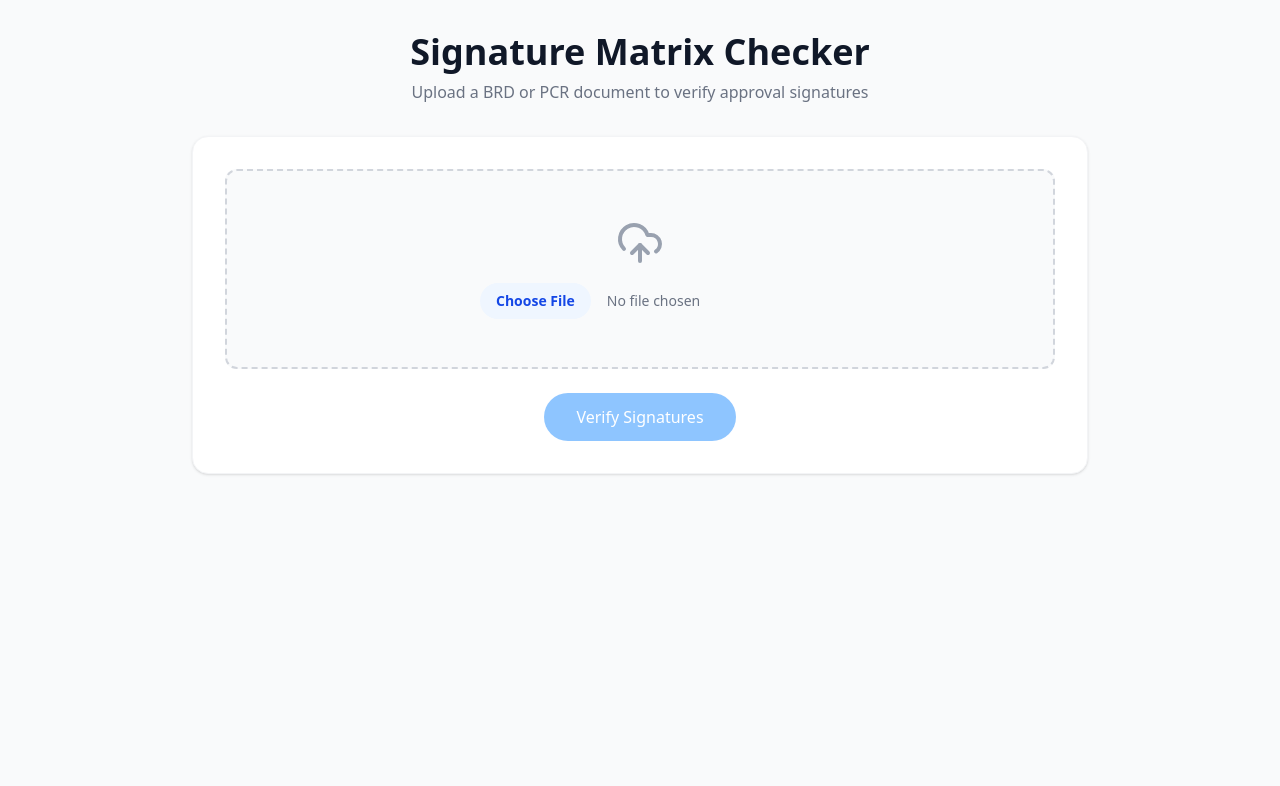
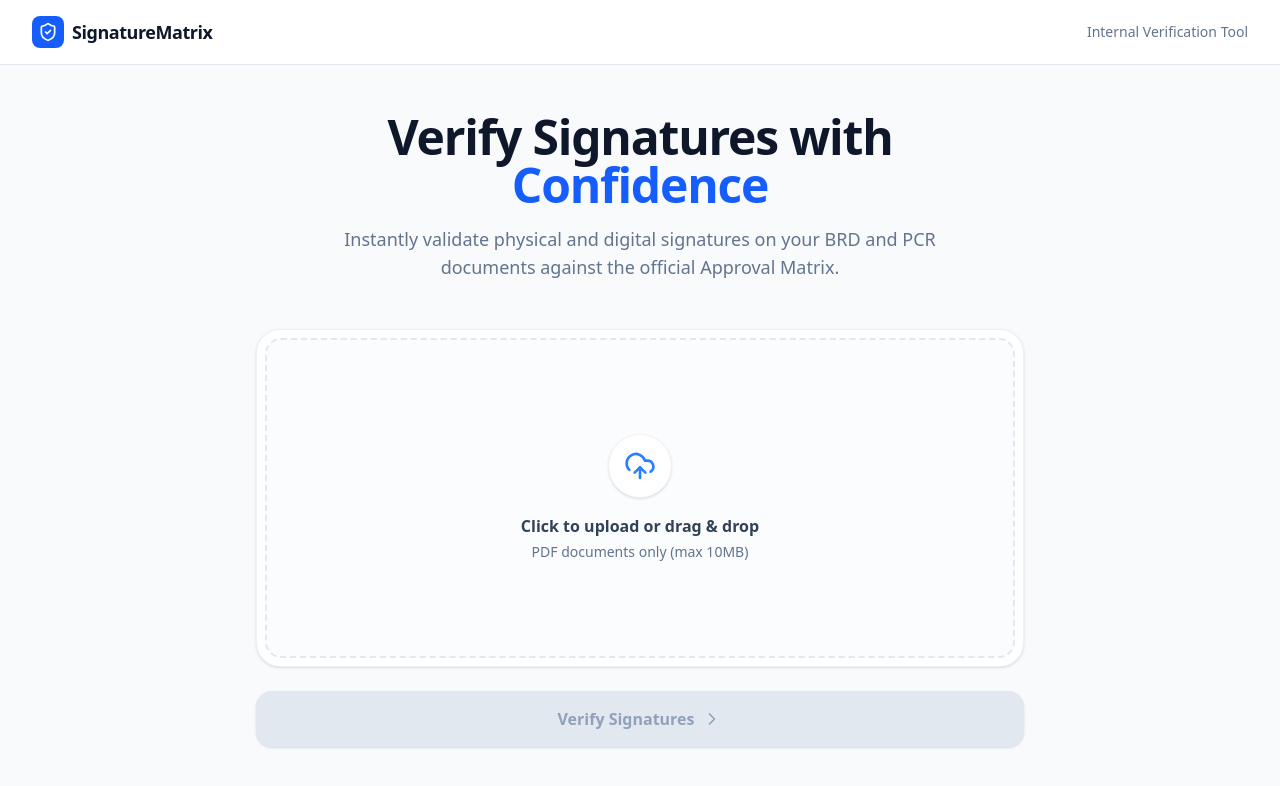
Before and after one commit to FarisAnugrah/Signature-Approval-Matrix-Checker, a Next.js app in the folder frontend/: page / in a window 1280 px wide. Shown: the top 786 px of the page. Built offline with nearby package versions, Linux system fonts and the light colour scheme.

Commit message:
style: overhaul UI to match modern SaaS aesthetic (verifythesignature.com ref)

```diff
--- a/frontend/src/app/page.tsx
+++ b/frontend/src/app/page.tsx
@@ -1,13 +1,42 @@
 "use client";
 
-import { useState } from "react";
-import { UploadCloud, CheckCircle, XCircle, Loader2, FileText, Tag } from "lucide-react";
+import { useState, useRef } from "react";
+import { UploadCloud, CheckCircle2, XCircle, Loader2, FileText, Tag, ShieldCheck, ChevronRight, FileCheck2, AlertCircle } from "lucide-react";
+import { motion, AnimatePresence } from "framer-motion";
 
 export default function Home() {
   const [file, setFile] = useState<File | null>(null);
   const [loading, setLoading] = useState(false);
   const [result, setResult] = useState<any>(null);
   const [error, setError] = useState<string | null>(null);
+  const [isDragging, setIsDragging] = useState(false);
+
+  const fileInputRef = useRef<HTMLInputElement>(null);
+
+  const handleDragOver = (e: React.DragEvent) => {
+    e.preventDefault();
+    setIsDragging(true);
+  };
+
+  const handleDragLeave = (e: React.DragEvent) => {
+    e.preventDefault();
+    setIsDragging(false);
+  };
+
+  const handleDrop = (e: React.DragEvent) => {
+    e.preventDefault();
+    setIsDragging(false);
+    if (e.dataTransfer.files && e.dataTransfer.files[0]) {
+      const droppedFile = e.dataTransfer.files[0];
+      if (droppedFile.type === "application/pdf") {
+        setFile(droppedFile);
+        setResult(null);
+        setError(null);
+      } else {
+        setError("Please upload a PDF document.");
+      }
+    }
+  };
 
   const handleFileChange = (e: React.ChangeEvent<HTMLInputElement>) => {
     if (e.target.files && e.target.files[0]) {
@@ -26,7 +55,6 @@ export default function Home() {
     formData.append("file", file);
 
     try {
-      // Nembak API FastAPI yang jalan di port 8001
       const res = await fetch("http://localhost:8001/verify", {
         method: "POST",
         body: formData,
@@ -43,105 +71,212 @@ export default function Home() {
     }
   };
 
+  // Compute stats
+  const totalRoles = result ? Object.keys(result.results).length : 0;
+  const signedRoles = result ? Object.values(result.results).filter((r: any) => r.signed).length : 0;
+  const progress = totalRoles === 0 ? 0 : Math.round((signedRoles / totalRoles) * 100);
+
   return (
-    <main className="min-h-screen bg-gray-50 p-8 text-gray-800">
-      <div className="max-w-4xl mx-auto space-y-8">
-        {/* Header */}
-        <div className="text-center space-y-2">
-          <h1 className="text-4xl font-bold text-gray-900">Signature Matrix Checker</h1>
-          <p className="text-gray-500">Upload a BRD or PCR document to verify approval signatures</p>
+    <main className="min-h-screen bg-[#F8FAFC] text-slate-900 font-sans selection:bg-blue-100">
+      {/* Navbar */}
+      <nav className="bg-white border-b border-slate-200 px-8 py-4 flex items-center justify-between sticky top-0 z-10">
+        <div className="flex items-center gap-2">
+          <div className="bg-blue-600 p-1.5 rounded-lg">
+            <ShieldCheck className="w-5 h-5 text-white" />
+          </div>
+          <span className="font-bold text-lg tracking-tight">SignatureMatrix</span>
+        </div>
+        <div className="text-sm font-medium text-slate-500">
+          Internal Verification Tool
+        </div>
+      </nav>
+
+      <div className="max-w-5xl mx-auto px-6 py-12 space-y-12">
+        {/* Hero Section */}
+        <div className="text-center space-y-4 max-w-2xl mx-auto">
+          <h1 className="text-4xl md:text-5xl font-extrabold tracking-tight text-slate-900">
+            Verify Signatures with <span className="text-blue-600">Confidence</span>
+          </h1>
+          <p className="text-lg text-slate-500">
+            Instantly validate physical and digital signatures on your BRD and PCR documents against the official Approval Matrix.
+          </p>
         </div>
 
-        {/* Upload Card */}
-        <div className="bg-white p-8 rounded-2xl shadow-sm border border-gray-100">
-          <div className="flex flex-col items-center justify-center border-2 border-dashed border-gray-300 rounded-xl p-12 bg-gray-50 hover:bg-gray-100 transition-colors">
-            <UploadCloud className="w-12 h-12 text-gray-400 mb-4" />
+        {/* Main Content Grid */}
+        <div className={`grid gap-8 ${result ? 'md:grid-cols-12' : 'max-w-3xl mx-auto'}`}>
+
+          {/* Left Column: Upload */}
+          <div className={`${result ? 'md:col-span-5' : 'col-span-full'}`}>
+            <div className="bg-white p-2 rounded-3xl shadow-sm border border-slate-200/60">
+              <div
+                onDragOver={handleDragOver}
+                onDragLeave={handleDragLeave}
+                onDrop={handleDrop}
+                className={`relative flex flex-col items-center justify-center p-12 text-center rounded-2xl border-2 border-dashed transition-all duration-200 ease-in-out cursor-pointer min-h-[320px]
+                  ${isDragging ? 'border-blue-500 bg-blue-50/50' : 'border-slate-200 bg-slate-50/50 hover:bg-slate-50 hover:border-blue-300'}
+                  ${file && !isDragging ? 'border-blue-200 bg-blue-50/30' : ''}
+                `}
+                onClick={() => !loading && fileInputRef.current?.click()}
+              >
                 <input
                   type="file"
+                  ref={fileInputRef}
                   accept=".pdf"
                   onChange={handleFileChange}
-              className="block w-full max-w-xs text-sm text-gray-500 file:mr-4 file:py-2 file:px-4 file:rounded-full file:border-0 file:text-sm file:font-semibold file:bg-blue-50 file:text-blue-700 hover:file:bg-blue-100 cursor-pointer"
+                  className="hidden"
                 />
+
+                {file ? (
+                  <div className="space-y-4">
+                    <div className="w-16 h-16 bg-blue-100 text-blue-600 rounded-full flex items-center justify-center mx-auto">
+                      <FileCheck2 className="w-8 h-8" />
+                    </div>
+                    <div>
+                      <p className="font-semibold text-slate-700 truncate max-w-[200px]">{file.name}</p>
+                      <p className="text-xs text-slate-500 mt-1">{(file.size / 1024 / 1024).toFixed(2)} MB</p>
+                    </div>
+                    <button
+                      onClick={(e) => { e.stopPropagation(); setFile(null); setResult(null); }}
+                      className="text-sm text-slate-400 hover:text-red-500 transition-colors"
+                    >
+                      Remove file
+                    </button>
+                  </div>
+                ) : (
+                  <div className="space-y-4">
+                    <div className="w-16 h-16 bg-white shadow-sm border border-slate-100 text-blue-500 rounded-full flex items-center justify-center mx-auto">
+                      <UploadCloud className="w-8 h-8" />
+                    </div>
+                    <div>
+                      <p className="font-semibold text-slate-700">Click to upload or drag & drop</p>
+                      <p className="text-sm text-slate-500 mt-1">PDF documents only (max 10MB)</p>
+                    </div>
+                  </div>
+                )}
+              </div>
             </div>
 
-          <div className="mt-6 flex justify-center">
+            {error && (
+              <motion.div initial={{ opacity: 0, y: 10 }} animate={{ opacity: 1, y: 0 }} className="mt-4 p-4 bg-red-50 text-red-700 rounded-2xl text-sm flex items-start gap-3 border border-red-100">
+                <AlertCircle className="w-5 h-5 shrink-0" />
+                <p>{error}</p>
+              </motion.div>
+            )}
+
+            <div className="mt-6">
               <button
                 onClick={handleUpload}
                 disabled={!file || loading}
-              className="flex items-center gap-2 bg-blue-600 hover:bg-blue-700 disabled:bg-blue-300 text-white px-8 py-3 rounded-full font-medium transition-all"
+                className="w-full flex items-center justify-center gap-2 bg-slate-900 hover:bg-slate-800 disabled:bg-slate-200 disabled:text-slate-400 text-white px-8 py-4 rounded-2xl font-semibold transition-all shadow-sm active:scale-[0.98]"
               >
-              {loading && <Loader2 className="w-5 h-5 animate-spin" />}
-              {loading ? "Verifying Document..." : "Verify Signatures"}
+                {loading ? (
+                  <><Loader2 className="w-5 h-5 animate-spin" /> Analyzing Document...</>
+                ) : (
+                  <>Verify Signatures <ChevronRight className="w-5 h-5" /></>
+                )}
               </button>
             </div>
-
-          {error && (
-            <div className="mt-4 p-4 bg-red-50 text-red-700 rounded-xl text-center text-sm">
-              {error}
-            </div>
-          )}
           </div>
 
-        {/* Results Card */}
+          {/* Right Column: Results */}
+          <AnimatePresence>
             {result && (
-          <div className="bg-white p-8 rounded-2xl shadow-sm border border-gray-100 space-y-6">
-            <div className="flex justify-between items-center pb-4 border-b">
-              <div className="flex items-center gap-3">
-                <FileText className="text-blue-500 w-6 h-6" />
+              <motion.div
+                initial={{ opacity: 0, x: 20 }}
+                animate={{ opacity: 1, x: 0 }}
+                className="md:col-span-7 bg-white rounded-3xl shadow-[0_8px_30px_rgb(0,0,0,0.04)] border border-slate-200/60 overflow-hidden flex flex-col"
+              >
+                {/* Result Header */}
+                <div className="p-8 border-b border-slate-100 bg-slate-50/50">
+                  <div className="flex items-start justify-between">
                     <div>
-                  <h3 className="font-semibold text-lg">Document Type</h3>
-                  <p className="text-gray-500 text-sm uppercase">{result.document_type}</p>
+                      <h2 className="text-2xl font-bold text-slate-900">Verification Report</h2>
+                      <div className="flex items-center gap-2 mt-2">
+                        <span className="bg-white border border-slate-200 text-slate-600 px-2.5 py-1 rounded-md text-xs font-bold uppercase tracking-wider">
+                          {result.document_type}
+                        </span>
+                        <span className="text-slate-400 text-sm">{file?.name}</span>
                       </div>
                     </div>
-              <div className={`px-4 py-2 rounded-full text-sm font-bold ${result.status === 'APPROVED' ? 'bg-green-100 text-green-700' : 'bg-amber-100 text-amber-700'}`}>
+                    <div className={`px-4 py-2 rounded-full flex items-center gap-2 font-bold text-sm shadow-sm
+                      ${result.status === 'APPROVED' ? 'bg-emerald-50 text-emerald-700 border border-emerald-200' : 'bg-amber-50 text-amber-700 border border-amber-200'}`}>
+                      {result.status === 'APPROVED' ? <CheckCircle2 className="w-4 h-4" /> : <AlertCircle className="w-4 h-4" />}
                       {result.status}
                     </div>
                   </div>
 
-            <div className="space-y-4">
-              <h3 className="font-semibold text-gray-700">Approval Matrix Check:</h3>
-              <div className="grid gap-3">
-                {Object.entries(result.results).map(([role, data]: any) => (
-                  <div key={role} className="flex items-center justify-between p-4 bg-gray-50 rounded-xl border border-gray-100">
-                    <span className="font-medium text-gray-700">{role}</span>
-                    <div className="flex items-center gap-2">
+                  {/* Progress Bar */}
+                  <div className="mt-8">
+                    <div className="flex justify-between text-sm mb-2 font-medium">
+                      <span className="text-slate-600">Verification Progress</span>
+                      <span className={progress === 100 ? 'text-emerald-600' : 'text-amber-600'}>{signedRoles} / {totalRoles} Signed</span>
+                    </div>
+                    <div className="w-full bg-slate-100 rounded-full h-2.5 overflow-hidden">
+                      <motion.div
+                        initial={{ width: 0 }}
+                        animate={{ width: `${progress}%` }}
+                        transition={{ duration: 1, ease: "easeOut" }}
+                        className={`h-2.5 rounded-full ${progress === 100 ? 'bg-emerald-500' : 'bg-amber-500'}`}
+                      ></motion.div>
+                    </div>
+                  </div>
+                </div>
+
+                {/* Matrix List */}
+                <div className="p-8 flex-1 overflow-y-auto">
+                  <h3 className="text-sm font-bold text-slate-400 uppercase tracking-wider mb-4">Approval Matrix Checklist</h3>
+                  <div className="space-y-3">
+                    {Object.entries(result.results).map(([role, data]: any, idx) => (
+                      <motion.div
+                        initial={{ opacity: 0, y: 10 }}
+                        animate={{ opacity: 1, y: 0 }}
+                        transition={{ delay: idx * 0.1 }}
+                        key={role}
+                        className={`flex items-center justify-between p-4 rounded-xl border ${
+                          data.signed ? 'bg-white border-slate-200' : 'bg-amber-50/30 border-amber-100'
+                        }`}
+                      >
+                        <span className="font-medium text-slate-700">{role}</span>
+                        <div className="flex items-center">
                           {data.signed ? (
-                        <span className="flex items-center gap-1.5 text-green-600 text-sm font-medium">
-                          <CheckCircle className="w-5 h-5" /> Signed
+                            <span className="flex items-center gap-1.5 text-emerald-600 text-sm font-semibold bg-emerald-50 px-3 py-1 rounded-full">
+                              <CheckCircle2 className="w-4 h-4" /> Verified
                             </span>
                           ) : data.found ? (
-                        <span className="flex items-center gap-1.5 text-amber-600 text-sm font-medium">
-                          <XCircle className="w-5 h-5" /> Pending
+                            <span className="flex items-center gap-1.5 text-amber-600 text-sm font-semibold bg-amber-50 px-3 py-1 rounded-full">
+                              <Loader2 className="w-4 h-4" /> Pending
                             </span>
                           ) : (
-                        <span className="flex items-center gap-1.5 text-red-500 text-sm font-medium">
-                          <XCircle className="w-5 h-5" /> Not Found
+                            <span className="flex items-center gap-1.5 text-slate-500 text-sm font-semibold bg-slate-100 px-3 py-1 rounded-full">
+                              <XCircle className="w-4 h-4" /> Not Found
                             </span>
                           )}
                         </div>
-                  </div>
+                      </motion.div>
                     ))}
                   </div>
                 </div>
 
                 {/* Jira Mockup */}
                 {result.jira_labels_to_add && result.jira_labels_to_add.length > 0 && (
-              <div className="mt-6 p-4 bg-blue-50 rounded-xl border border-blue-100">
-                <div className="flex items-center gap-2 text-blue-800 font-semibold mb-2">
-                  <Tag className="w-4 h-4" /> Jira Automation Preview
+                  <div className="p-6 bg-blue-50/50 border-t border-blue-100 m-4 mt-0 rounded-2xl">
+                    <div className="flex items-center gap-2 text-blue-900 font-semibold mb-2">
+                      <Tag className="w-4 h-4 text-blue-600" /> Automated Jira Action
                     </div>
-                <p className="text-sm text-blue-700 mb-2">The following labels would be automatically added to the Jira issue:</p>
+                    <p className="text-sm text-blue-700/80 mb-3">These labels will be synced to the Jira ticket to notify pending approvals:</p>
                     <div className="flex flex-wrap gap-2">
                       {result.jira_labels_to_add.map((label: string) => (
-                    <span key={label} className="bg-blue-200 text-blue-800 text-xs px-2.5 py-1 rounded-md font-mono">
+                        <span key={label} className="bg-white border border-blue-200 text-blue-700 text-xs px-3 py-1.5 rounded-lg font-mono shadow-sm">
                           {label}
                         </span>
                       ))}
                     </div>
                   </div>
                 )}
+              </motion.div>
+            )}
+          </AnimatePresence>
         </div>
-        )}
       </div>
     </main>
   );
```
Lines whose indentation alone changed are shown as unchanged.
